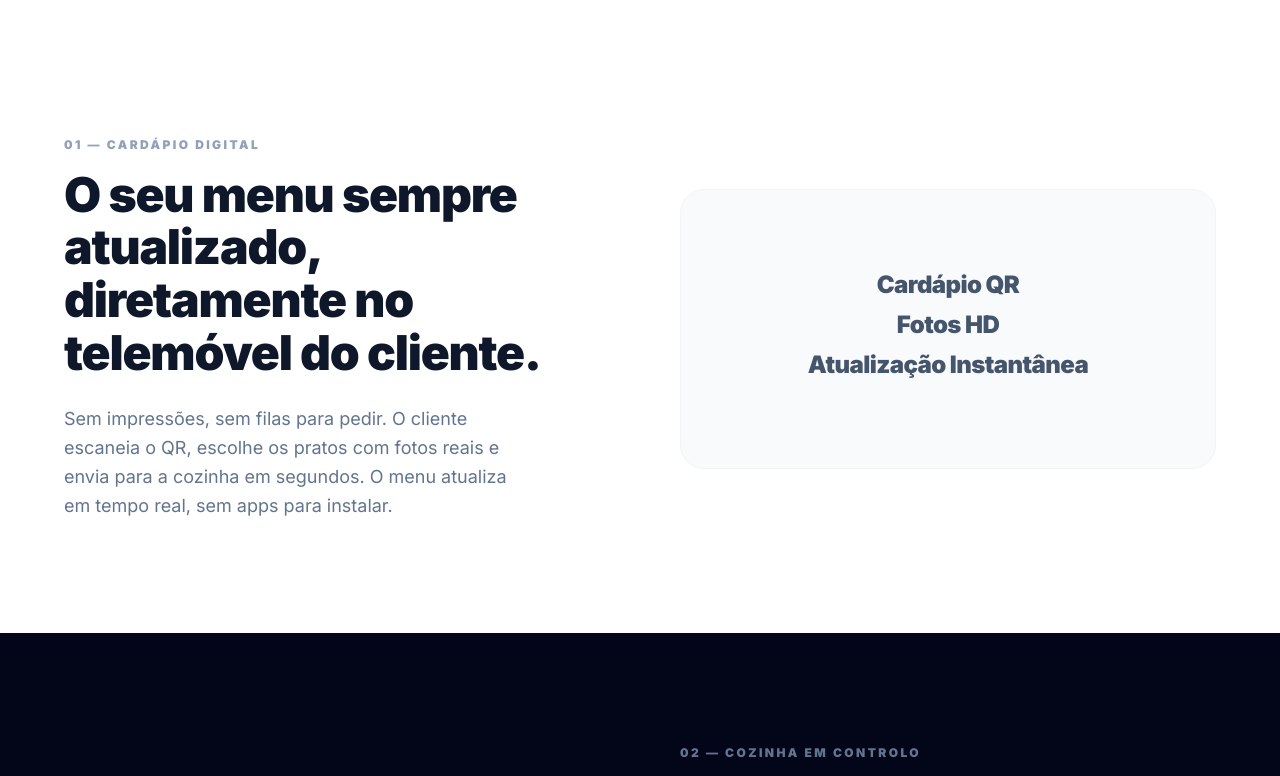
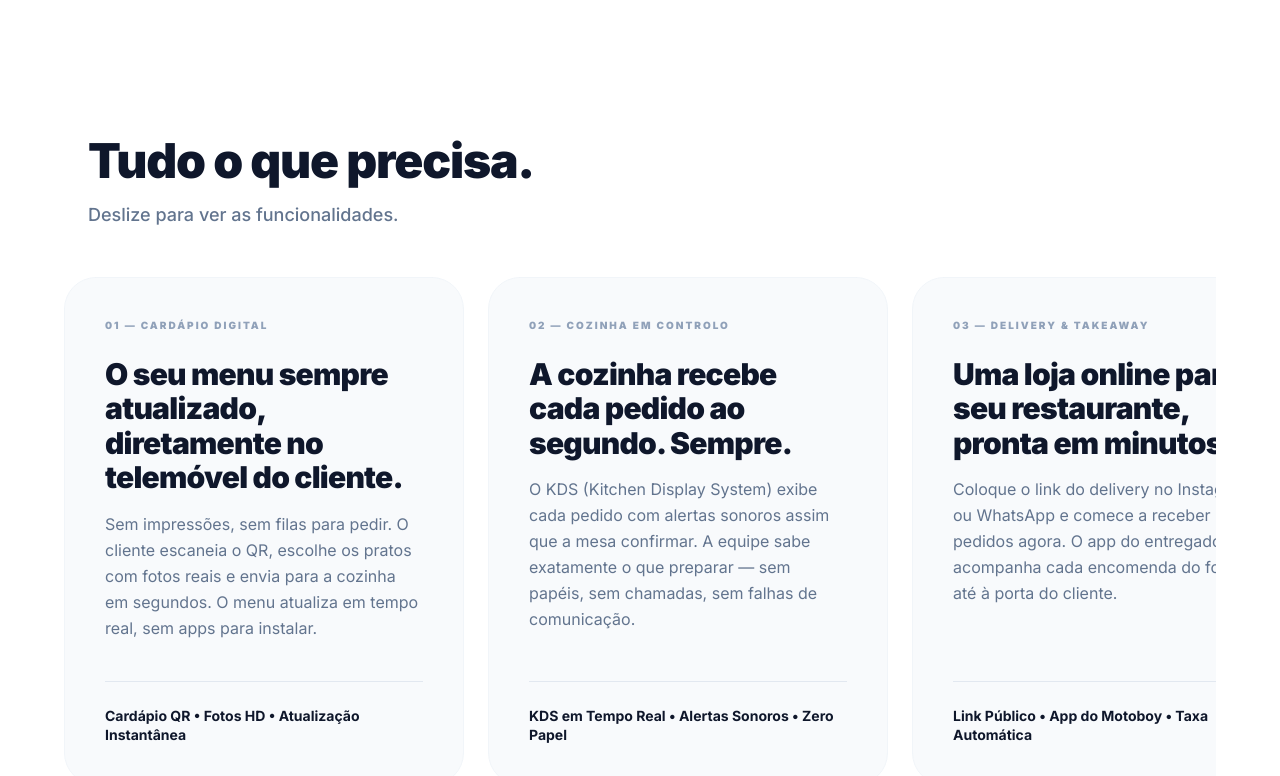
Before and after one commit to btiago1995-hue/taptable-saas, a Next.js app: page / in a window 1280 px wide. Shown: the part 860-1636 px from the top of the page. Built offline with nearby package versions, Linux system fonts and the light colour scheme; no server answers.

Commit message:
feat: replace large feature blocks with compact text-only carousel

```diff
--- a/src/app/page.tsx
+++ b/src/app/page.tsx
@@ -137,46 +137,43 @@ export default function Home() {
           </div>
         </section>
 
-        {/* ── FEATURES: alternating blocks (Sunday/Deliveroo style) ─────────── */}
-        <section id="features">
+        {/* ── FEATURES: text-only horizontal carousel ─────────────── */}
+        <section id="features" className="py-20 md:py-28 bg-white overflow-hidden border-b border-slate-100">
+          <div className="max-w-6xl mx-auto px-6 mb-12">
+            <h2 className="text-3xl md:text-4xl lg:text-5xl font-black tracking-tight text-slate-900">
+              Tudo o que precisa.
+            </h2>
+            <p className="text-slate-500 font-medium mt-4 text-lg">
+              Deslize para ver as funcionalidades.
+            </p>
+          </div>
+
+          {/* Horizontal scroll container */}
+          <div className="flex overflow-x-auto snap-x snap-mandatory pb-12 px-6 max-w-6xl mx-auto gap-6 [&::-webkit-scrollbar]:hidden [-ms-overflow-style:none] [scrollbar-width:none]">
             {features.map((f, i) => (
               <div
                 key={i}
-              className={`py-20 md:py-28 px-6 ${f.dark ? "bg-slate-950 text-white" : "bg-white text-slate-900"}`}
+                className="snap-start shrink-0 w-[85vw] sm:w-[400px] bg-slate-50 border border-slate-100 rounded-[2rem] p-8 md:p-10 flex flex-col justify-between hover:border-slate-300 transition-colors"
               >
-              <div className={`max-w-6xl mx-auto grid md:grid-cols-2 gap-12 md:gap-20 items-center ${i % 2 === 1 ? "md:grid-flow-col" : ""}`}>
-                {/* Text side */}
-                <div className={i % 2 === 1 ? "md:order-2" : ""}>
-                  <p className={`text-xs font-black uppercase tracking-[0.2em] mb-4 ${f.dark ? "text-slate-500" : "text-slate-400"}`}>
+                <div>
+                  <p className="text-[10px] font-black uppercase tracking-[0.2em] mb-6 text-slate-400">
                     {String(i + 1).padStart(2, "0")} — {f.label}
                   </p>
-                  <h2 className={`text-3xl md:text-4xl lg:text-5xl font-black leading-[1.1] tracking-tight mb-6 ${f.dark ? "text-white" : "text-slate-900"}`}>
+                  <h3 className="text-2xl md:text-3xl font-black leading-[1.15] tracking-tight mb-4 text-slate-900">
                     {f.headline}
-                  </h2>
-                  <p className={`text-base md:text-lg leading-relaxed ${f.dark ? "text-slate-400" : "text-slate-500"} max-w-md`}>
+                  </h3>
+                  <p className="text-base leading-relaxed text-slate-500">
                     {f.body}
                   </p>
                 </div>
-
-                {/* Visual side — clean aside block (no image, editorial style) */}
-                <div className={i % 2 === 1 ? "md:order-1" : ""}>
-                  <div className={`rounded-3xl p-10 md:p-14 flex items-center justify-center min-h-[280px] ${
-                    f.dark
-                      ? "bg-white/5 border border-white/10"
-                      : "bg-slate-50 border border-slate-100"
-                  }`}>
-                    <p className={`text-center text-base font-semibold leading-loose ${f.dark ? "text-slate-300" : "text-slate-600"}`}>
-                      {f.aside.split("·").map((item, j) => (
-                        <span key={j} className="block text-xl md:text-2xl font-black tracking-tight mb-2">
-                          {item.trim()}
-                        </span>
-                      ))}
+                <div className="mt-10 pt-6 border-t border-slate-200">
+                  <p className="text-sm font-bold text-slate-900 leading-snug">
+                    {f.aside.replace(/·/g, '•')}
                   </p>
                 </div>
               </div>
+            ))}
           </div>
-            </div>
-          ))}
         </section>
 
         {/* ── PRICING ──────────────────────────────────────────────────────── */}
```
Lines whose indentation alone changed are shown as unchanged.
